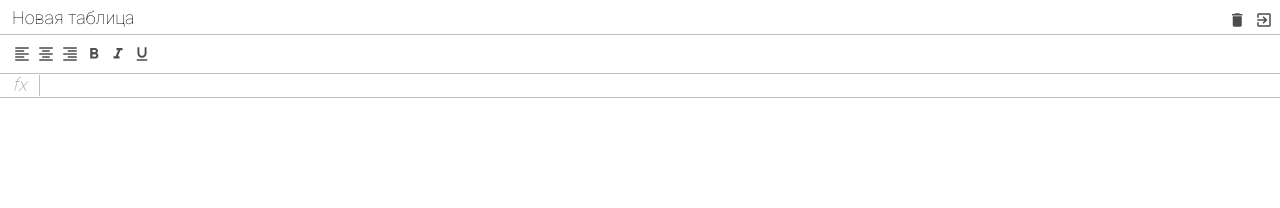
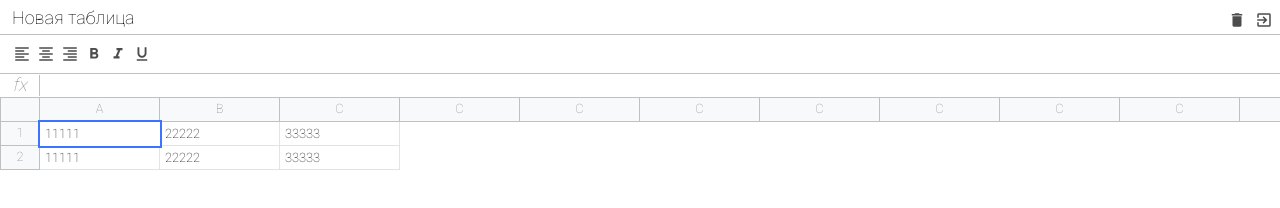
Before and after one commit to NiKomb/course-practice, a website built with webpack: page src/index.html in a window 1280 px wide. Built offline with nearby package versions, Linux system fonts and the light colour scheme.

Commit message:
Table and cell`s style

```diff
--- a/src/index.html
+++ b/src/index.html
@@ -64,10 +64,44 @@
       </div>
 
       <div class="excel__table">
+        <div class="row">
+          <div class="row-info"></div>
+          <div class="row-data">
+            <div class="column">A</div>
+            <div class="column">B</div>
+            <div class="column">C</div>
+            <div class="column">C</div>
+            <div class="column">C</div>
+            <div class="column">C</div>
+            <div class="column">C</div>
+            <div class="column">C</div>
+            <div class="column">C</div>
+            <div class="column">C</div>
+            <div class="column">C</div>
+            <div class="column">C</div>
+            <div class="column">C</div>
+          </div>
+        </div>
+        <div class="row">
+          <div class="row-info">1</div>
+          <div class="row-data">
+            <div class="cell selected" contenteditable="true">11111</div>
+            <div class="cell" contenteditable="true">22222</div>
+            <div class="cell" contenteditable="true">33333</div>
+          </div>
+        </div>
+        <div class="row">
+          <div class="row-info">2</div>
+          <div class="row-data">
+            <div class="cell">11111</div>
+            <div class="cell">22222</div>
+            <div class="cell">33333</div>
+          </div>
+        </div>
 
       </div>
+
     </div>
-  </div>
 </body>
 
 </html>
--- a/src/scss/_variables.scss
+++ b/src/scss/_variables.scss
@@ -2,5 +2,6 @@ $header-height: 34px;
 $tollbar-height: 40px;
 $formula-height: 24px;
 $info-cell-width: 40px;
-
+$row-height: 24px;
+$cell-width: 120px;
 $border-color: #c0c0c0;
--- a/src/scss/index.scss
+++ b/src/scss/index.scss
@@ -20,4 +20,7 @@ body {
 .excel {
   position: relative;
   color: #888;
+  height: 100%;
+  max-width: 100%;
+  font-size: 0.8rem;
 }
--- a/src/scss/table.scss
+++ b/src/scss/table.scss
@@ -2,4 +2,64 @@
 @import "mixins";
 
 .excel__table {
+  position: absolute;
+  left: 0;
+  right: 0;
+  top: $header-height + $tollbar-height + $formula-height;
+  overflow-x: auto;
+  padding-bottom: 2px;
+
+  .row {
+    display: flex;
+    flex-direction: row;
+    min-height: 20px;
+    height: $row-height;
+  }
+
+  .row-info {
+    display: flex;
+    justify-content: center;
+    align-items: center;
+    min-width: $info-cell-width;
+    height: 100%;
+    border: 1px solid $border-color;
+    background: #f8f9fa;
+    border-top: none;
+  }
+
+  .row-data {
+    display: flex;
+  }
+
+  .column {
+    display: flex;
+    justify-content: center;
+    align-items: center;
+    background: #f8f9fa;
+    min-width: 40px;
+    width: $cell-width;
+    border: 1px solid $border-color;
+    height: 100%;
+    border-top: 0;
+    border-left: 0;
+  }
+
+  .cell {
+    min-width: 40px;
+    padding: 5px;
+    width: $cell-width;
+    height: 100%;
+    border: 1px solid #e2e3e3;
+    border-top: 0;
+    border-left: 0;
+    color: #111;
+    white-space: nowrap;
+    outline: none;
+
+    &.selected {
+      border: none;
+      outline: 2px solid #3c74ff;
+      z-index: 2;
+    }
+  }
 }
```
